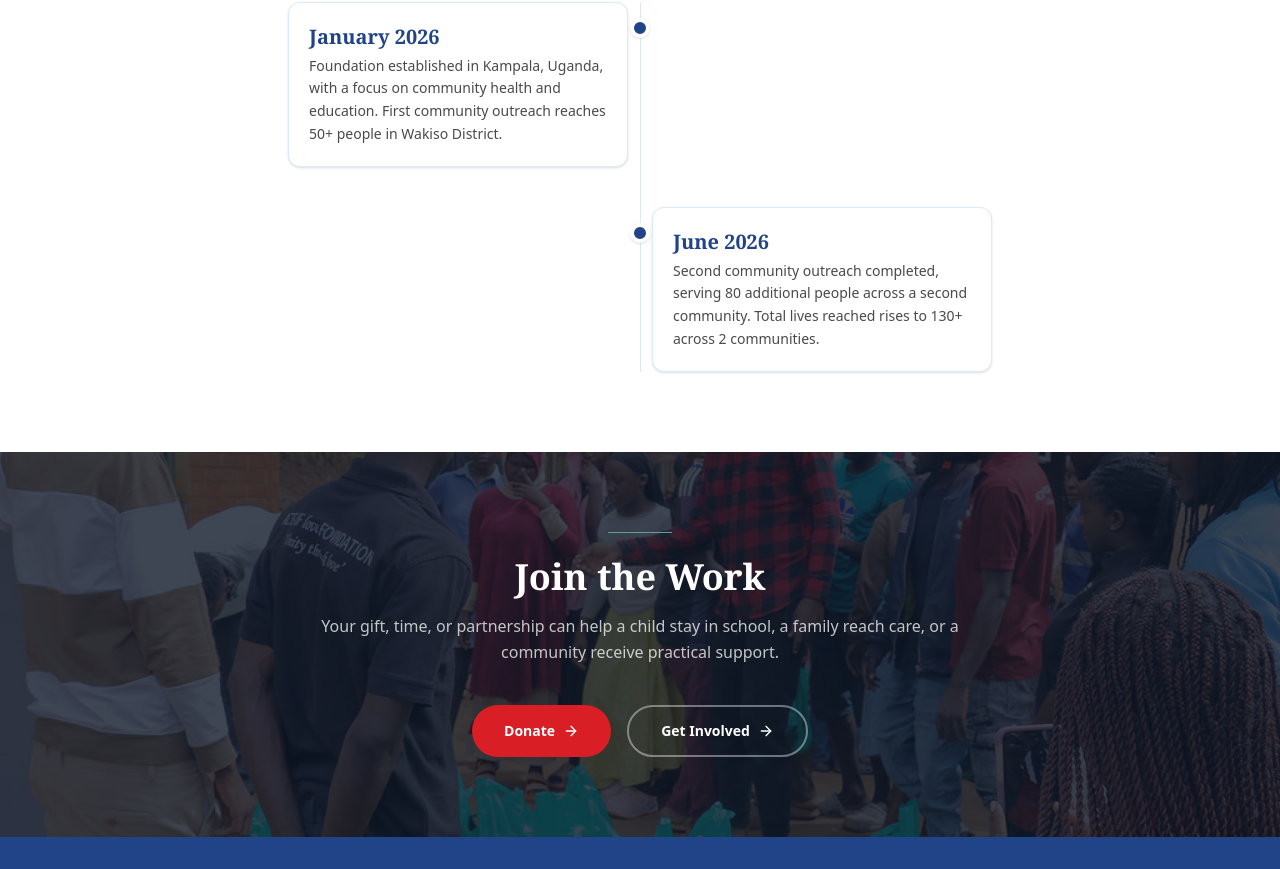
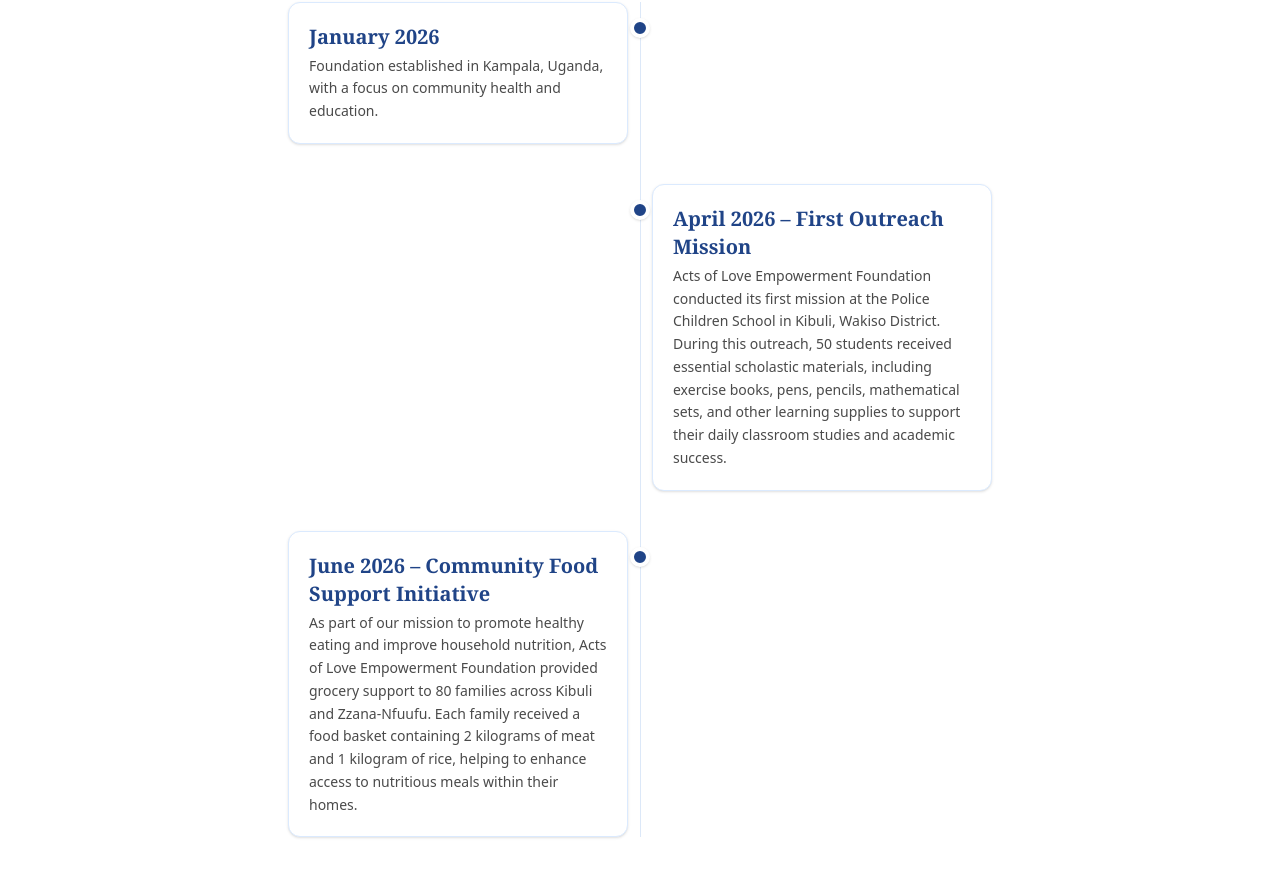
Before and after one commit to techMaverick36/Acts-of-Love-Empowerment-Foundation, a React (Vite) app: page /about in a window 1280 px wide. Shown: the part 2051-2920 px from the top of the page. Built offline with nearby package versions, Linux system fonts and the light colour scheme.

Commit message:
added timeline text

```diff
--- a/src/Pages/About.tsx
+++ b/src/Pages/About.tsx
@@ -8,12 +8,17 @@
 	{
 		year: "January 2026",
 		event:
-			"Foundation established in Kampala, Uganda, with a focus on community health and education. First community outreach reaches 50+ people in Wakiso District.",
+			"Foundation established in Kampala, Uganda, with a focus on community health and education. ",
 	},
 	{
-		year: "June 2026",
+		year: "April 2026 – First Outreach Mission",
 		event:
-			"Second community outreach completed, serving 80 additional people across a second community. Total lives reached rises to 130+ across 2 communities.",
+			"Acts of Love Empowerment Foundation conducted its first mission at the Police Children School in Kibuli, Wakiso District. During this outreach, 50 students received essential scholastic materials, including exercise books, pens, pencils, mathematical sets, and other learning supplies to support their daily classroom studies and academic success.",
+	},
+	{
+		year: "June 2026 – Community Food Support Initiative",
+		event:
+			"As part of our mission to promote healthy eating and improve household nutrition, Acts of Love Empowerment Foundation provided grocery support to 80 families across Kibuli and Zzana-Nfuufu. Each family received a food basket containing 2 kilograms of meat and 1 kilogram of rice, helping to enhance access to nutritious meals within their homes.",
 	},
 ];
 
```
